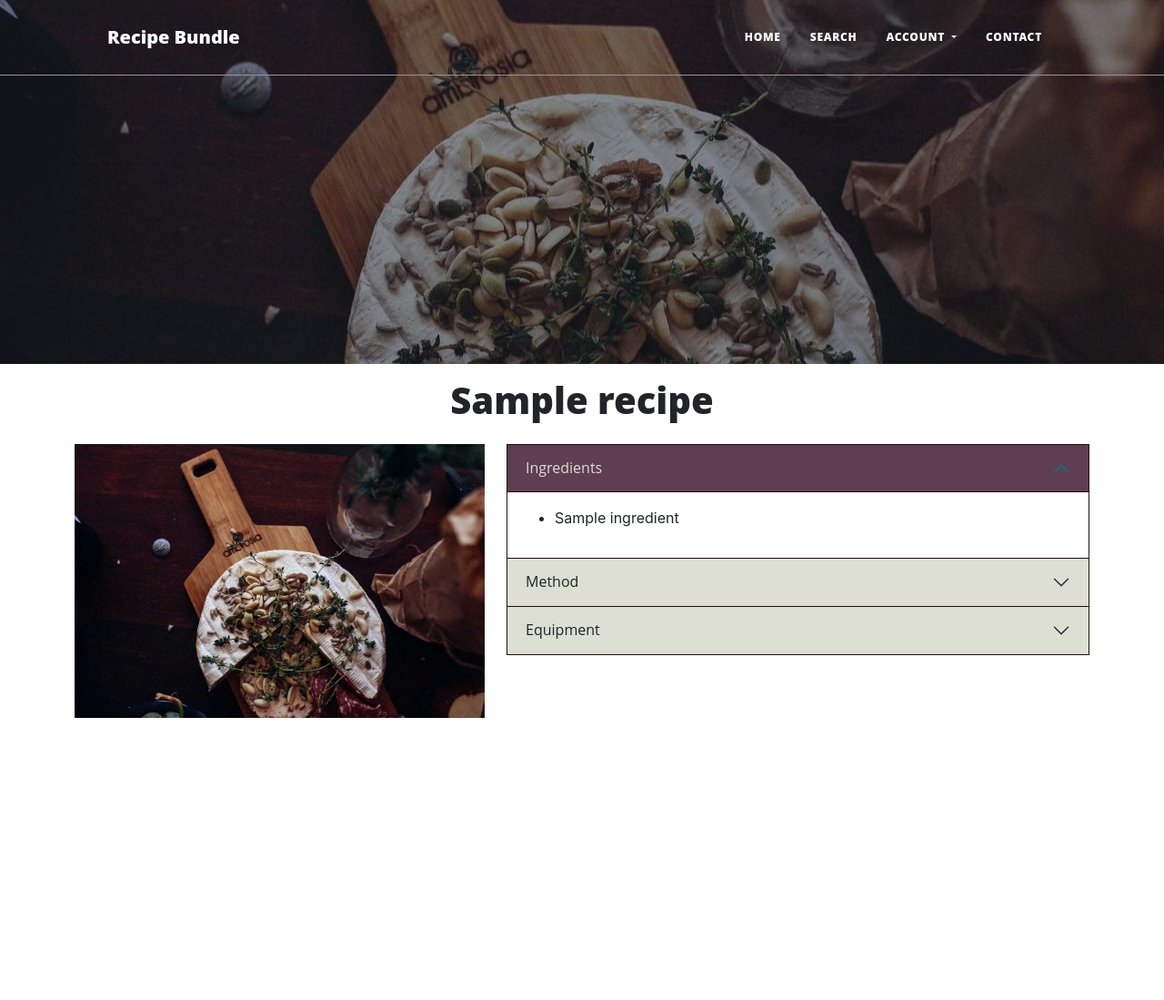
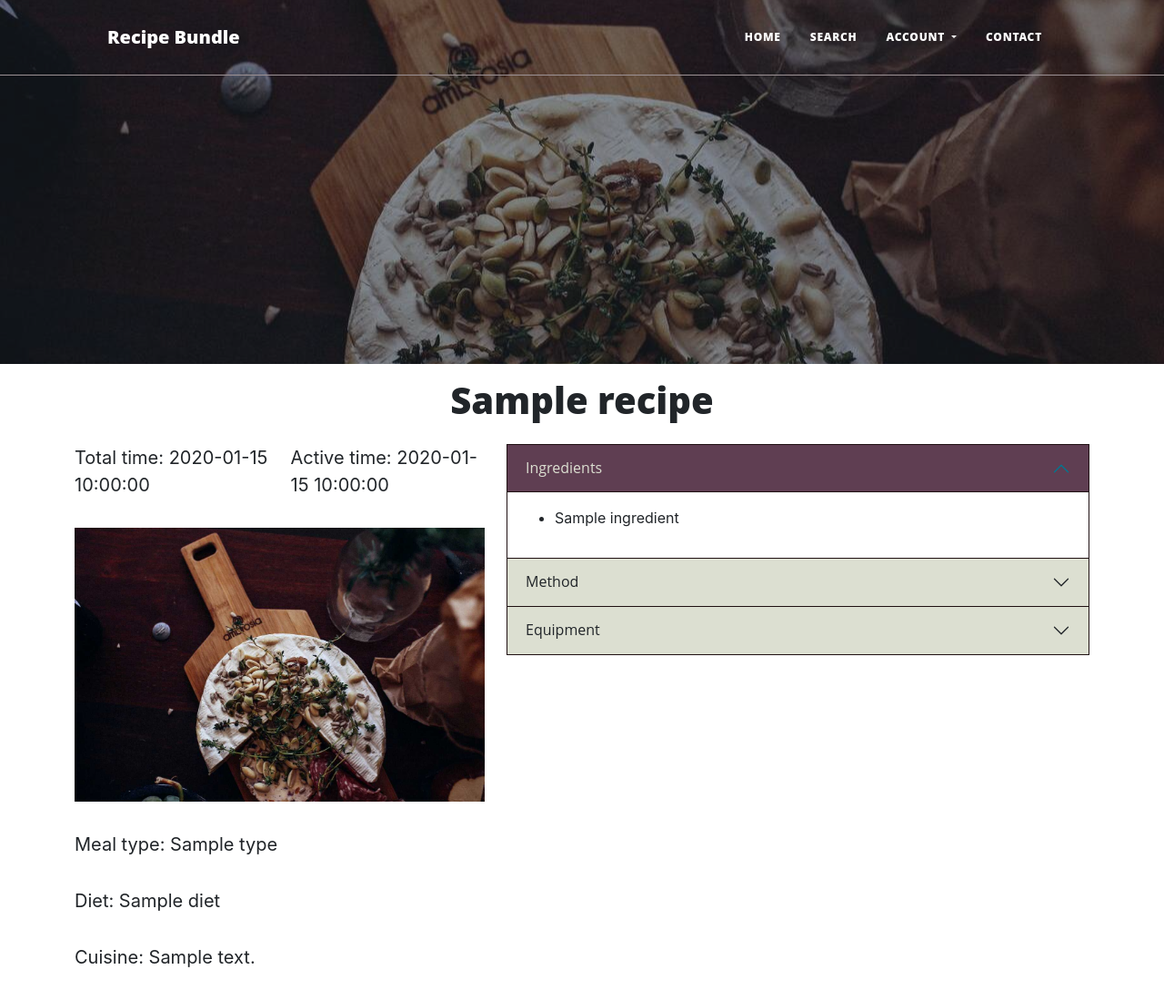
Before and after one commit to ElrieM/MS3-RecipeBundle, a Flask app: template templates/recipes.html in a window 1280 px wide. Shown: the whole page at 91% size. Before the commit the page ends 789 px from the top, so only its background shows below. Run offline with Flask 2, Linux system fonts and the light colour scheme; the template is opened without the code that fills it: most values are stand-ins (such as "Sample title", 1, 10 or a date in 2020); some libraries are stand-ins or nearby versions; some web fonts are replaced.

Commit message:
docs: Add additional recipe details to recipe page

```diff
--- a/templates/recipes.html
+++ b/templates/recipes.html
@@ -5,7 +5,14 @@
     <h1 class="text-center">{{ recipe.recipe_name }}</h1>
     <div class="row" id="recipe-card">
         <div class="col-md-5">
+            <div class="row">
+                <p class="col">Total time: {{ recipe.total_time }}</p>
+                <p class="col">Active time: {{ recipe.active_time }}</p>
+            </div>
             <img id="recipe-image" src="{{ url_for('static', filename='images/header-bg.jpg') }}">
+            <p>Meal type: {{ recipe.type }}</p>
+            <p>Diet: {{ recipe.diet }}</p>
+            <p>Cuisine: {{ recipe.cuisine }}</p>
         </div>
         <div class="col col-md-7">
             <!-- Adapted from -->
@@ -56,7 +63,11 @@
                     <div id="recipeEquip" class="accordion-collapse collapse" aria-labelledby="recipeEquipHeading"
                         data-bs-parent="#recipeAccordion">
                         <div class="accordion-body">
-                            equipment
+                            <ul>
+                                {% for equipment in recipe.equipment %}
+                                <li>{{ equipment }}</li>
+                                {% endfor %}
+                            </ul>
                         </div>
                     </div>
                 </div>
```
